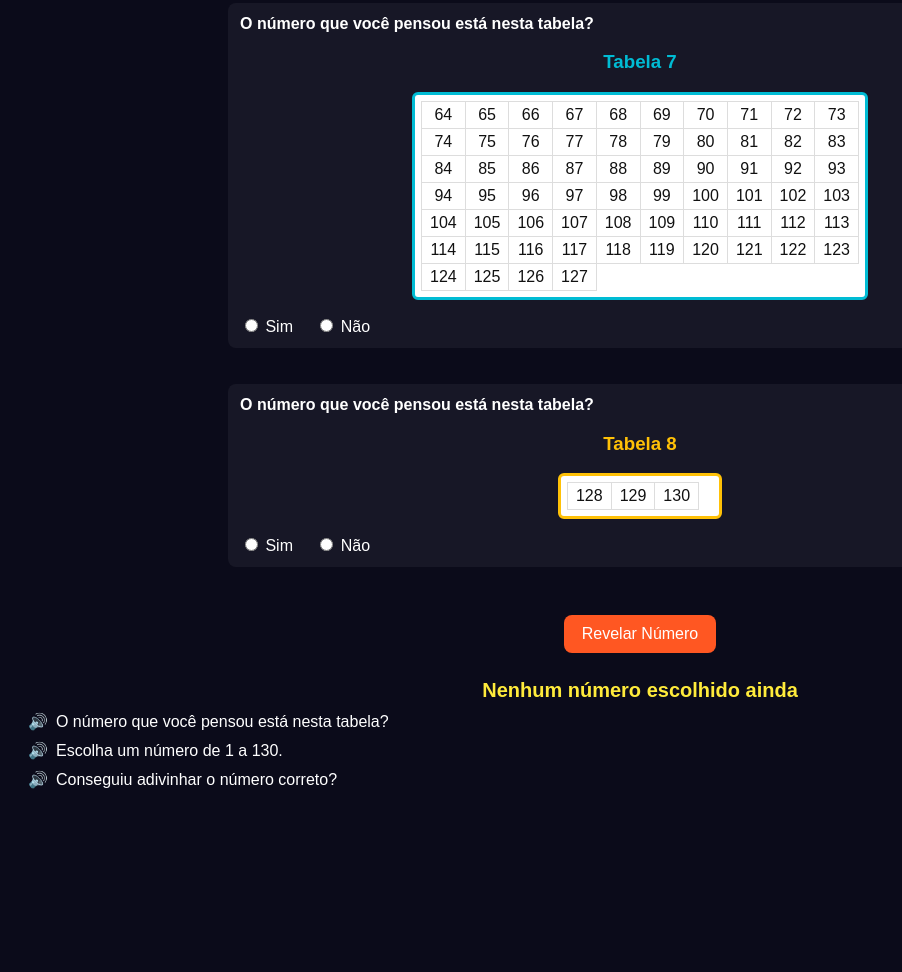
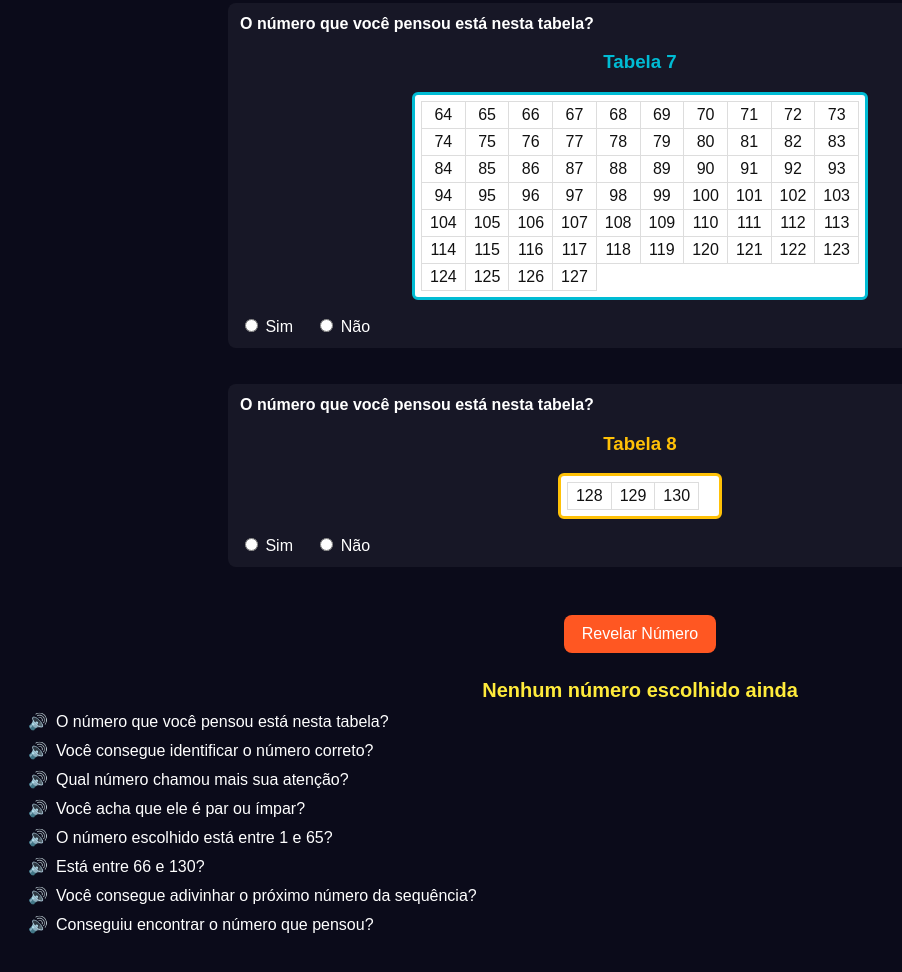
Before and after one commit to matemagicajfa-hub/Adivinhe-numero-1-a-130-Ok, a plain HTML site: page index.html in a window 1280 px wide. Shown: the part 2611-3583 px from the top of the page, without its empty margins (0-902 px from the left). Before the commit the page ends 3438 px from the top, so only its background shows below. Drawn offline with nearby package versions, Linux system fonts and the light colour scheme.

Commit message:
Update index.html

```diff
--- a/index.html
+++ b/index.html
@@ -240,10 +240,15 @@
 <body>
 
   <div id="container">
-    <!-- Perguntas -->
+    <!-- 8 Perguntas -->
     <p>O número que você pensou está nesta tabela?</p>
-    <p>Escolha um número de 1 a 130.</p>
-    <p>Conseguiu adivinhar o número correto?</p>
+    <p>Você consegue identificar o número correto?</p>
+    <p>Qual número chamou mais sua atenção?</p>
+    <p>Você acha que ele é par ou ímpar?</p>
+    <p>O número escolhido está entre 1 e 65?</p>
+    <p>Está entre 66 e 130?</p>
+    <p>Você consegue adivinhar o próximo número da sequência?</p>
+    <p>Conseguiu encontrar o número que pensou?</p>
   </div>
 
   <script>
@@ -252,13 +257,14 @@
 
     // ===== Função de narração =====
     function narrar(texto) {
+      if (!texto) return;
       window.speechSynthesis.cancel();
       const fala = new SpeechSynthesisUtterance(texto);
       fala.lang = 'pt-BR';
       window.speechSynthesis.speak(fala);
     }
 
-    // ===== Botões =====
+    // ===== Botões principais =====
     function criarBotao(texto, cor, posRight) {
       const btn = document.createElement('button');
       btn.textContent = texto;
@@ -276,10 +282,12 @@
     const btnLerPagina = criarBotao('🔊 Ler Página', '#4CAF50', '20px');
     const btnParar = criarBotao('⏹️ Parar', '#f44336', '150px');
 
+    // Ler toda a página
     btnLerPagina.addEventListener('click', () => {
       narrar(document.body.innerText);
     });
 
+    // Parar leitura
     btnParar.addEventListener('click', () => {
       window.speechSynthesis.cancel();
     });
@@ -287,18 +295,18 @@
     // ===== Adicionar ícones 🔊 nas perguntas =====
     const perguntas = container.querySelectorAll('p');
     perguntas.forEach(p => {
-      // Criar ícone
       const icone = document.createElement('span');
       icone.innerText = '🔊';
       icone.className = 'audio-icon';
       icone.title = 'Clique para ouvir esta pergunta';
 
-      // Clique no ícone
       icone.addEventListener('click', () => {
-        narrar(p.textContent.trim());
+        // Remove o ícone do texto ao ler
+        const texto = p.textContent.replace('🔊','').trim();
+        narrar(texto);
       });
 
-      // Inserir ícone no início do <p>
+      // Coloca o ícone na frente do texto da pergunta
       p.insertBefore(icone, p.firstChild);
     });
 
```
